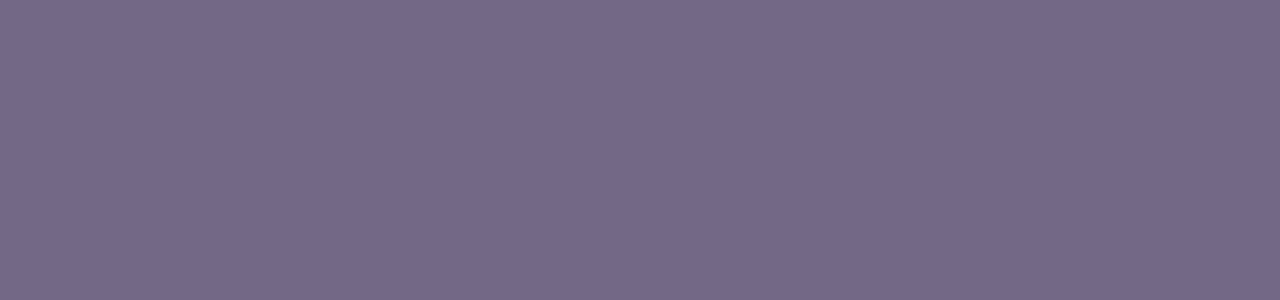
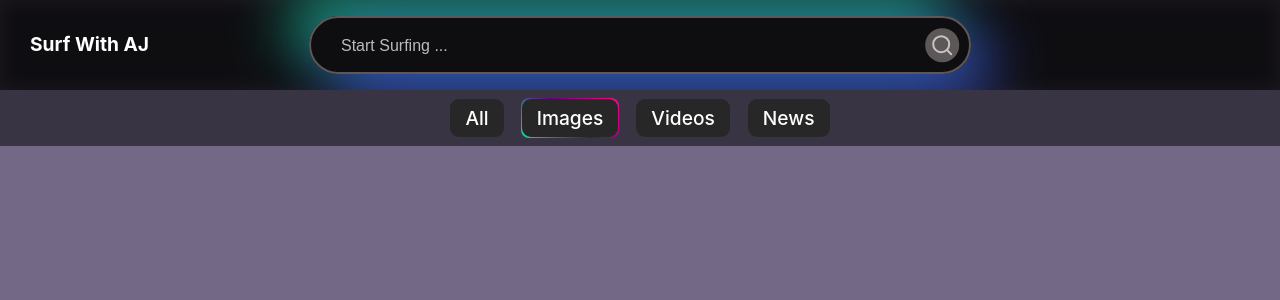
Before and after one commit to AJrelapse/personal-search-engine, a React (Vite) app in the folder frontend/: page /images in a window 1280 px wide. Before the commit this address had no page. Shown: the top 300 px of the page. Built offline with nearby package versions, Linux system fonts and the light colour scheme.

Commit message:
fix: Navbar Buttons

```diff
--- a/frontend/src/App.jsx
+++ b/frontend/src/App.jsx
@@ -6,6 +6,7 @@ import Home from './pages/Home/home';
 import Footer from './components/Footer/footer';
 import Header from './components/Header/header';
 import SearchPage from './pages/Search/searchPage';
+import ImagesPage from './pages/image-pg/imagePage';
 
 
 const App = () => {
@@ -25,6 +26,7 @@ const App = () => {
 					}
 				/>
         <Route path="/search" element={<SearchPage />} />
+        <Route path="/images" element={<ImagesPage />} />
 			</Routes>
 		</Router>
 	);
--- a/frontend/src/components/buttons/button.css
+++ b/frontend/src/components/buttons/button.css
@@ -41,3 +41,7 @@
   .button:hover:after {
     opacity: 1;
   }
+
+  .button.active {
+    background: linear-gradient(45deg, #0ce39a, #69007f, #fc0987);
+  }
--- a/frontend/src/components/buttons/button.jsx
+++ b/frontend/src/components/buttons/button.jsx
@@ -1,13 +1,12 @@
-import React from "react";
+import React from 'react';
 import './button.css';
 
-function Button(props) {
+function Button({ text, isActive }) {
     return (
-        <>
-            <button class="button">
-            <span>{props.text}</span>
-            </button>
-        </>
+        <button className={`button ${isActive ? 'active' : ''}`}>
+            <span>{text}</span>
+        </button>
     );
-    }
+}
+
 export default Button;
--- a/frontend/src/components/icons/icons.css
+++ b/frontend/src/components/icons/icons.css
@@ -1,10 +1,10 @@
-.card {
+.card2 {
     display: flex;
     height: 50px;
     width: 270px;
   }
 
-  .card svg {
+  .card2 svg {
     position: absolute;
     display: flex;
     width: 40%;
@@ -17,7 +17,7 @@
     cursor: pointer;
   }
 
-  .card .social-link1,.card .social-link2,.card .social-link3,.card .social-link4 {
+  .card2 .social-link1,.card2 .social-link2,.card2 .social-link3,.card2 .social-link4 {
     position: relative;
     display: flex;
     align-items: center;
@@ -30,26 +30,26 @@
     border-radius: 50px;
   }
 
-  .card svg {
+  .card2 svg {
     transform: scale(1);
   }
 
-  .card .social-link1:hover {
+  .card2 .social-link1:hover {
     background-color: #1a1e22;
     animation: bounce_613 0.4s linear;
   }
 
-  .card .social-link2:hover {
+  .card2 .social-link2:hover {
     background-color: #0a66c2;
     animation: bounce_613 0.4s linear;
   }
 
-  .card .social-link3:hover {
+  .card2 .social-link3:hover {
     background-color: #0059f7;
     animation: bounce_613 0.4s linear;
   }
 
-  .card .social-link4:hover {
+  .card2 .social-link4:hover {
     background-color: #1d4292;
     animation: bounce_613 0.4s linear;
   }
--- a/frontend/src/components/icons/icons.jsx
+++ b/frontend/src/components/icons/icons.jsx
@@ -4,7 +4,7 @@ import './icons.css';
 function Icons() {
     return(
         <>
-            <div class="card">
+            <div class="card2">
                 <a class="social-link1">
                     <svg xmlns="http://www.w3.org/2000/svg" fill="#fff" height="1em" viewBox="0 0 496 512"><path d="M165.9 397.4c0 2-2.3 3.6-5.2 3.6-3.3.3-5.6-1.3-5.6-3.6 0-2 2.3-3.6 5.2-3.6 3-.3 5.6 1.3 5.6 3.6zm-31.1-4.5c-.7 2 1.3 4.3 4.3 4.9 2.6 1 5.6 0 6.2-2s-1.3-4.3-4.3-5.2c-2.6-.7-5.5.3-6.2 2.3zm44.2-1.7c-2.9.7-4.9 2.6-4.6 4.9.3 2 2.9 3.3 5.9 2.6 2.9-.7 4.9-2.6 4.6-4.6-.3-1.9-3-3.2-5.9-2.9zM244.8 8C106.1 8 0 113.3 0 252c0 110.9 69.8 205.8 169.5 239.2 12.8 2.3 17.3-5.6 17.3-12.1 0-6.2-.3-40.4-.3-61.4 0 0-70 15-84.7-29.8 0 0-11.4-29.1-27.8-36.6 0 0-22.9-15.7 1.6-15.4 0 0 24.9 2 38.6 25.8 21.9 38.6 58.6 27.5 72.9 20.9 2.3-16 8.8-27.1 16-33.7-55.9-6.2-112.3-14.3-112.3-110.5 0-27.5 7.6-41.3 23.6-58.9-2.6-6.5-11.1-33.3 2.6-67.9 20.9-6.5 69 27 69 27 20-5.6 41.5-8.5 62.8-8.5s42.8 2.9 62.8 8.5c0 0 48.1-33.6 69-27 13.7 34.7 5.2 61.4 2.6 67.9 16 17.7 25.8 31.5 25.8 58.9 0 96.5-58.9 104.2-114.8 110.5 9.2 7.9 17 22.9 17 46.4 0 33.7-.3 75.4-.3 83.6 0 6.5 4.6 14.4 17.3 12.1C428.2 457.8 496 362.9 496 252 496 113.3 383.5 8 244.8 8zM97.2 352.9c-1.3 1-1 3.3.7 5.2 1.6 1.6 3.9 2.3 5.2 1 1.3-1 1-3.3-.7-5.2-1.6-1.6-3.9-2.3-5.2-1zm-10.8-8.1c-.7 1.3.3 2.9 2.3 3.9 1.6 1 3.6.7 4.3-.7.7-1.3-.3-2.9-2.3-3.9-2-.6-3.6-.3-4.3.7zm32.4 35.6c-1.6 1.3-1 4.3 1.3 6.2 2.3 2.3 5.2 2.6 6.5 1 1.3-1.3.7-4.3-1.3-6.2-2.2-2.3-5.2-2.6-6.5-1zm-11.4-14.7c-1.6 1-1.6 3.6 0 5.9 1.6 2.3 4.3 3.3 5.6 2.3 1.6-1.3 1.6-3.9 0-6.2-1.4-2.3-4-3.3-5.6-2z"></path></svg>
                 </a>
--- a/frontend/src/components/navbar/navbar.jsx
+++ b/frontend/src/components/navbar/navbar.jsx
@@ -1,11 +1,18 @@
-import React, { useEffect, useState } from 'react';
+import React from 'react';
+import { Link, useLocation } from 'react-router-dom';
 import './navbar.css';
 import Button from '../buttons/button';
 import SearchBar from '../searchbar/searchbar';
 
 const Navbar = () => {
+    const location = useLocation();
 
-
+    const buttons = [
+        { text: 'All', path: '/search' },
+        { text: 'Images', path: '/images' },
+        { text: 'Videos', path: '/videos' },
+        { text: 'News', path: '/news' },
+    ];
 
     return (
         <div>
@@ -15,10 +22,11 @@ const Navbar = () => {
                     <SearchBar />
                 </div>
                 <div className='button-container'>
-                    <a href="/search" className="active"><Button text={"All"}/></a>
-                    <a href="/images" className="active"><Button text={"Images"}/></a>
-                    <a href="/videos" className="active"><Button text={"Videos"}/></a>
-                    <a href="/news" className="active"><Button text={"News"}/></a>
+                    {buttons.map((button) => (
+                        <Link to={button.path} key={button.text}>
+                            <Button text={button.text} isActive={location.pathname === button.path} />
+                        </Link>
+                    ))}
                 </div>
             </div>
         </div>
--- a/frontend/src/components/searchbar/searchbar.css
+++ b/frontend/src/components/searchbar/searchbar.css
@@ -35,5 +35,10 @@
     border: none;
     outline: none;
     font-size: 16px;
-    color: rgb(111, 115, 119);
+    color: rgb(255, 255, 255);
+    padding-left: 20px;
   }
+
+  .search_bar::placeholder {
+    color: rgba(255, 255, 255, 0.719);
+}
--- a/frontend/src/components/searchbar/searchbar.jsx
+++ b/frontend/src/components/searchbar/searchbar.jsx
@@ -5,13 +5,14 @@ function SearchBar() {
     return (
     <>
         <div class="search">
-        <div class="shortcut">
+            <div class="shortcut">
                 <svg xmlns="http://www.w3.org/2000/svg" width="24" height="24" viewBox="0 0 24 24" fill="none" stroke="currentColor" strokeWidth="2" strokeLinecap="round" strokeLinejoin="round">
                 <circle cx="11" cy="11" r="8" />
                 <line x1="21" y1="21" x2="16.65" y2="16.65" />
                 </svg>
             </div>
-        <input type="text" class="search_bar" placeholder="Start Surfing ..." />
+
+            <input type="text" class="search_bar" placeholder="Start Surfing ..." />
         </div>
     </>
     )
--- /dev/null
+++ b/frontend/src/pages/image-pg/imagePage.jsx
@@ -0,0 +1,19 @@
+import React from "react";
+import './imagePage.css';
+import Navbar from "../../components/navbar/navbar";
+
+function SearchPage() {
+    return (
+        <>
+            <div className="search-page-cont">
+                <Navbar />
+            </div>
+
+
+
+
+        </>
+    );
+    }
+
+export default SearchPage;
```
Also changed, not shown: frontend/src/pages/image-pg/imagePage.css (added). Lines whose indentation alone changed are shown as unchanged.
